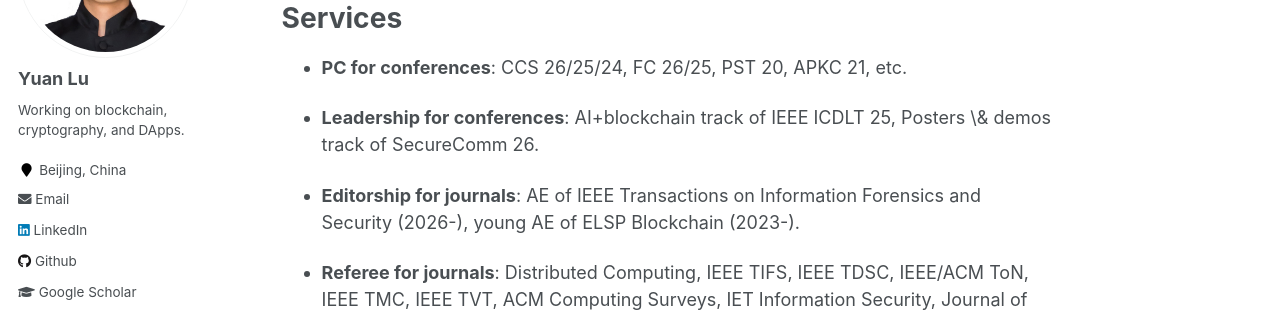
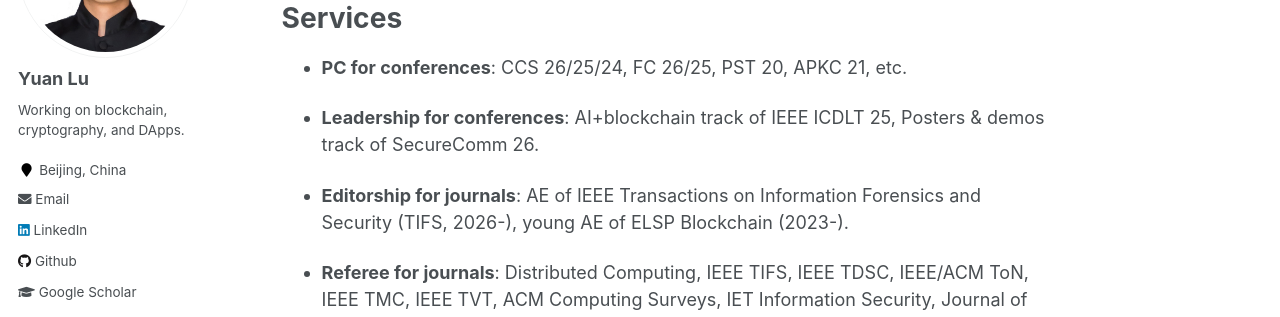
Before and after one commit to yylluu/yylluu.github.io, a Jekyll site: the page built from _pages/about.md, in a window 1280 px wide and 900 px high, scrolled down 2067 px. Shown: the part 153-470 px from the top of the window. Built offline with Jekyll 4.4.1, drawn with Linux system fonts in a browser that asks for light colours.

Commit message:
Update about.md

```diff
--- a/_pages/about.md
+++ b/_pages/about.md
@@ -152,9 +152,9 @@
 
 - **PC for conferences**: CCS 26/25/24, FC 26/25, PST 20, APKC 21, etc.
 
-- **Leadership for conferences**: AI+blockchain track of IEEE ICDLT 25, Posters \& demos track of SecureComm 26.
+- **Leadership for conferences**: AI+blockchain track of IEEE ICDLT 25, Posters & demos track of SecureComm 26.
 
-- **Editorship for journals**: AE of IEEE Transactions on Information Forensics and Security (2026-), young AE of ELSP Blockchain (2023-).
+- **Editorship for journals**: AE of IEEE Transactions on Information Forensics and Security (TIFS, 2026-), young AE of ELSP Blockchain (2023-).
 
 - **Referee for journals**: Distributed Computing, IEEE TIFS, IEEE TDSC, IEEE/ACM ToN, IEEE TMC, IEEE TVT, ACM Computing Surveys, IET Information Security, Journal of Parallel and Distributed Computing, etc.
 
```
